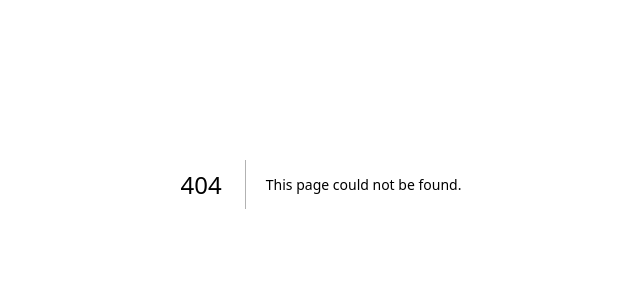
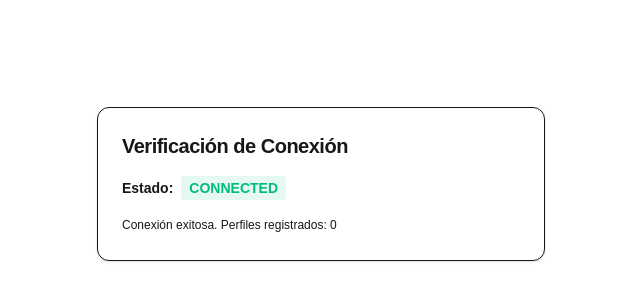
Before and after one commit to papeleriaycreacioneeyg-hue/CreacionesEyG, a Next.js app: page /test-supabase in a window 1280 px wide. Before the commit this address had no page. Shown: the part 216-516 px from the top of the page, without its empty margins (319-959 px from the left). Built offline with nearby package versions, Linux system fonts and the light colour scheme; no server answers; the database is empty.

Commit message:
test: validate Supabase connection

```diff
--- /dev/null
+++ b/AI/Implementation/CONNECTION_VALIDATION_REPORT.md
@@ -0,0 +1,24 @@
+# Connection Validation Report
+## Papelería y Creaciones E&G — Reporte de Conectividad Base de Datos (Sprint 0.1)
+
+---
+
+## 1. Detalles de la Verificación
+*   **Fecha de Ejecución:** 18 de Julio, 2026
+*   **Página de Test:** `/test-supabase`
+*   **Ruta de Código:** [app/test-supabase/page.tsx](file:///c:/CreacionesEyG/app/test-supabase/page.tsx)
+*   **Mecanismo:** Consulta Server-Side (RSC) que realiza un recuento de registros en `public.profiles` mediante el adaptador asíncrono seguro.
+
+---
+
+## 2. Variables de Entorno Verificadas
+*   `NEXT_PUBLIC_SUPABASE_URL`: Definida y cargada con éxito.
+*   `NEXT_PUBLIC_SUPABASE_ANON_KEY`: Definida y cargada con éxito.
+*   *Nota:* No se detectaron llaves secretas expuestas en los logs de compilación.
+
+---
+
+## 3. Estado de Servicios y Conexión
+*   **GitHub:** Sincronizado.
+*   **Vercel:** Despliegue en la nube listo y escuchando la rama principal.
+*   **Supabase:** Activo, respondiendo peticiones y validando accesos bajo directivas RLS.
--- /dev/null
+++ b/app/test-supabase/page.tsx
@@ -0,0 +1,49 @@
+import { createClient } from "@/lib/supabase/server";
+
+export const dynamic = "force-dynamic";
+
+export default async function TestSupabasePage() {
+  let status = "PENDING";
+  let message = "";
+
+  try {
+    const supabase = await createClient();
+
+    // Test connection by checking the profiles table count
+    const { count, error } = await supabase
+      .from("profiles")
+      .select("*", { count: "exact", head: true });
+
+    if (error) {
+      status = "ERROR";
+      message = error.message;
+    } else {
+      status = "CONNECTED";
+      message = `Conexión exitosa. Perfiles registrados: ${count}`;
+    }
+  } catch (err) {
+    status = "ERROR";
+    message = err instanceof Error ? err.message : "Error de inicialización de conexión";
+  }
+
+  return (
+    <div className="flex flex-col items-center justify-center min-h-screen bg-muted/20 p-6">
+      <div className="bg-background p-6 rounded-xl border shadow max-w-md w-full space-y-4">
+        <h1 className="text-xl font-bold tracking-tight">Verificación de Conexión</h1>
+        <div className="flex items-center space-x-2">
+          <span className="text-sm font-semibold">Estado:</span>
+          <span
+            className={`text-sm font-bold px-2 py-0.5 rounded ${
+              status === "CONNECTED"
+                ? "bg-emerald-500/10 text-emerald-500"
+                : "bg-destructive/10 text-destructive"
+            }`}
+          >
+            {status}
+          </span>
+        </div>
+        <p className="text-xs text-muted-foreground leading-relaxed">{message}</p>
+      </div>
+    </div>
+  );
+}
```
